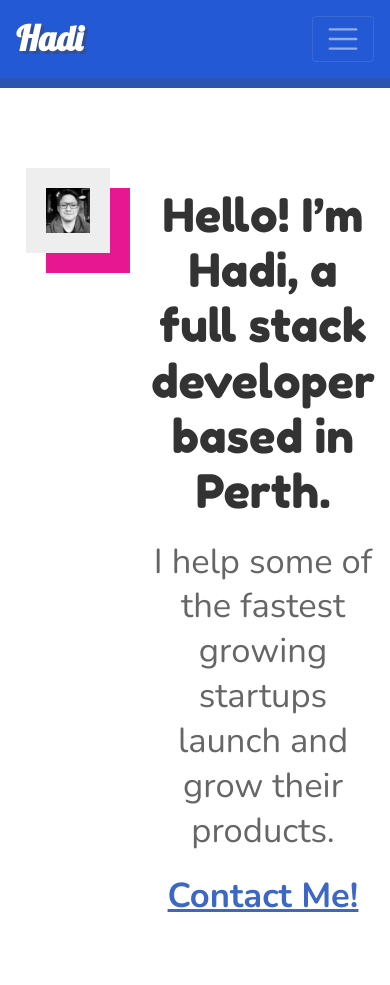
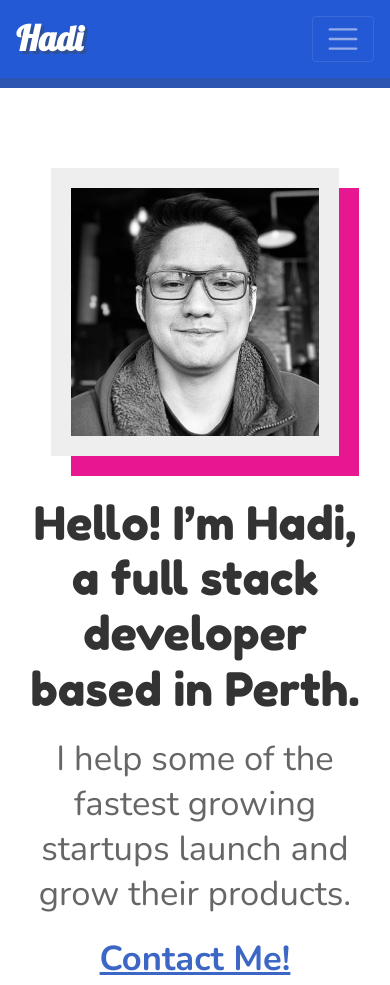
Before and after one commit to mdnoorhadi/02-Homework, a plain HTML site: page index.html in a window 390 px wide. Shown: the top 985 px of the page. Drawn offline with nearby package versions, Linux system fonts and the light colour scheme.

Commit message:
Edited css and index grid

```diff
--- a/Assets/css/style.css
+++ b/Assets/css/style.css
@@ -77,12 +77,12 @@ header {
     border-bottom: 3px dotted #dedede;
 }
 
-.hd-photo {
+header .hd-photo {
     margin-bottom: 20px;
     text-align: center !important;/* Forced */
 }
 
-.img-border {
+header .img-border {
     border: 20px solid #eeeeee;
     box-shadow: 20px 20px #e71691;
     width: 80%;
--- a/index.html
+++ b/index.html
@@ -10,7 +10,8 @@
     <title>Perth full stack developer</title>
 
     <!-- BOOSTRAP CSS FILE -->
-    <link rel="stylesheet" href="https://stackpath.bootstrapcdn.com/bootstrap/4.5.2/css/bootstrap.css" />
+    <link rel="stylesheet" href="https://stackpath.bootstrapcdn.com/bootstrap/4.5.2/css/bootstrap.min.css"
+        integrity="sha384-JcKb8q3iqJ61gNV9KGb8thSsNjpSL0n8PARn9HuZOnIxN0hoP+VmmDGMN5t9UJ0Z" crossorigin="anonymous">
 
     <!-- CSS STYLE FILE -->
     <link rel="stylesheet" type="text/css" href="./Assets/css/style.css" />
@@ -53,17 +54,20 @@
         <!-- START HEADER -->
         <header class="row">
 
-            <div class="col col-md-5 hd-photo">
+            <div class="col-12 col-md-5">
 
-                <img class="img-border" src="./Assets/Images/mdnoorhadi-display-photo.png" alt="Md Noor Hadi" />
+                <div class="hd-photo">
+                    <img class="img-border" src="./Assets/Images/mdnoorhadi-display-photo.png" alt="Md Noor Hadi" />
+                </div>
 
             </div>
 
-            <div class="col col-md-7">
+            <div class="col-12 col-md-7">
 
                 <h1>Hello! I’m Hadi, a full stack developer based in Perth.</h1>
 
-                <span class="h1-desr">I help some of the fastest growing startups launch and grow their products. <a href="contact.html">Contact Me!</a></span>
+                <span class="h1-desr">I help some of the fastest growing startups launch and grow their products. <a
+                        href="contact.html">Contact Me!</a></span>
 
 
 
@@ -78,7 +82,8 @@
             <div class="col-12">
 
                 <h2>Featured Clients</h2>
-                <p>Lorem ipsum dolor sit amet, consectetur adipiscing elit. Nam vitae gravida nibh. Suspendisse massa nunc, tincidunt ac ligula vitae, pretium faucibus felis.</p>
+                <p>Lorem ipsum dolor sit amet, consectetur adipiscing elit. Nam vitae gravida nibh. Suspendisse massa
+                    nunc, tincidunt ac ligula vitae, pretium faucibus felis.</p>
 
                 <div class="row">
                     <div class="col-12 col-md-2 client-col">
@@ -115,7 +120,8 @@
             <div class="row">
                 <div class="col-12">
                     <p>
-                        HTML and CSS handcrafted with &hearts; using <a href="https://code.visualstudio.com/" target="_blank">Visual Studio Code</a>.<br />
+                        HTML and CSS handcrafted with &hearts; using <a href="https://code.visualstudio.com/"
+                            target="_blank">Visual Studio Code</a>.<br />
                         &copy; 2020 Md Noor Hadi. All rights reserved.
                     </p>
                 </div>
@@ -123,8 +129,6 @@
         </div>
     </footer>
     <!--// END FOOTER-->
-
-
 
 
     <!-- JAVASCRIPT FILES -->
```
